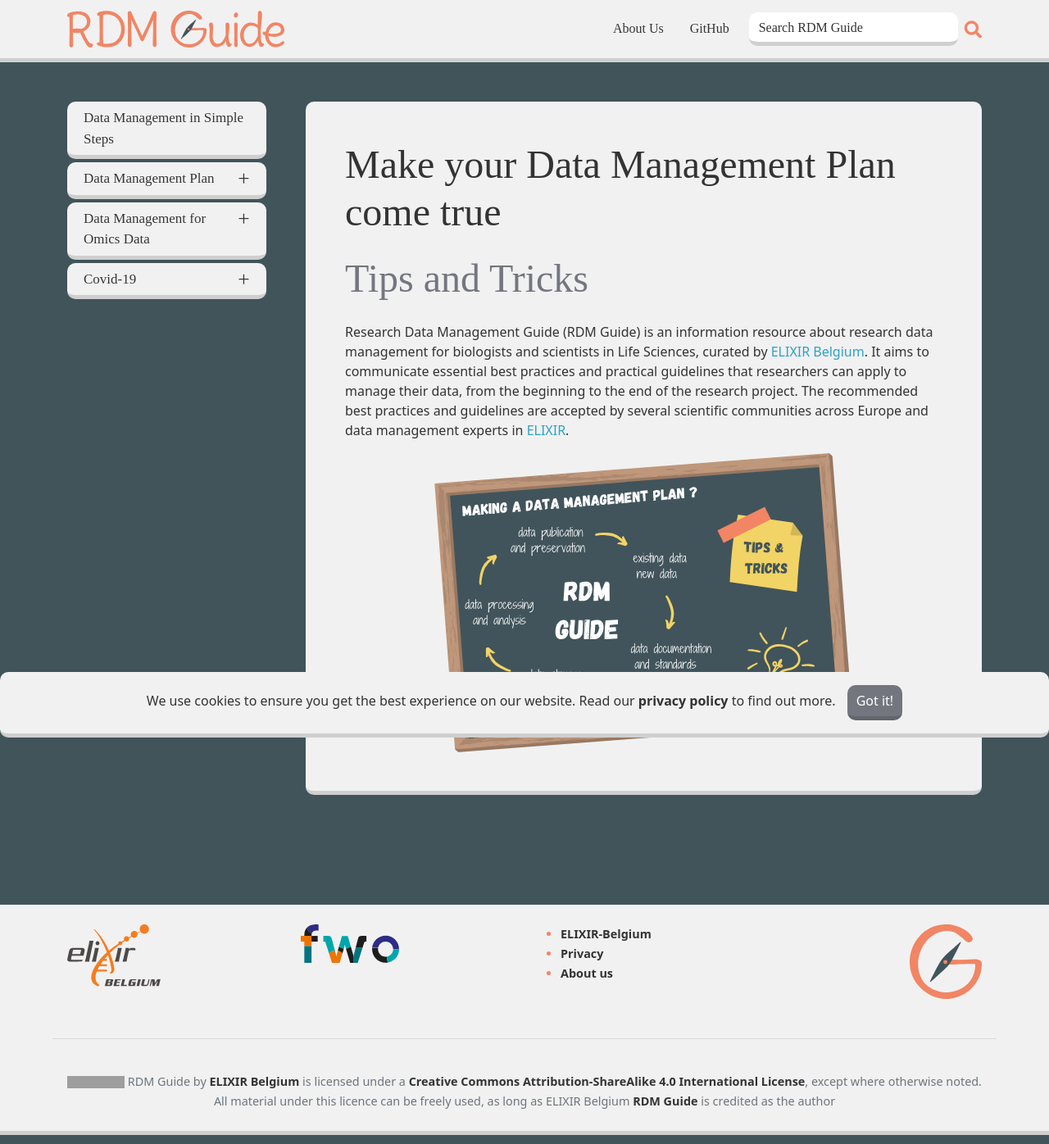
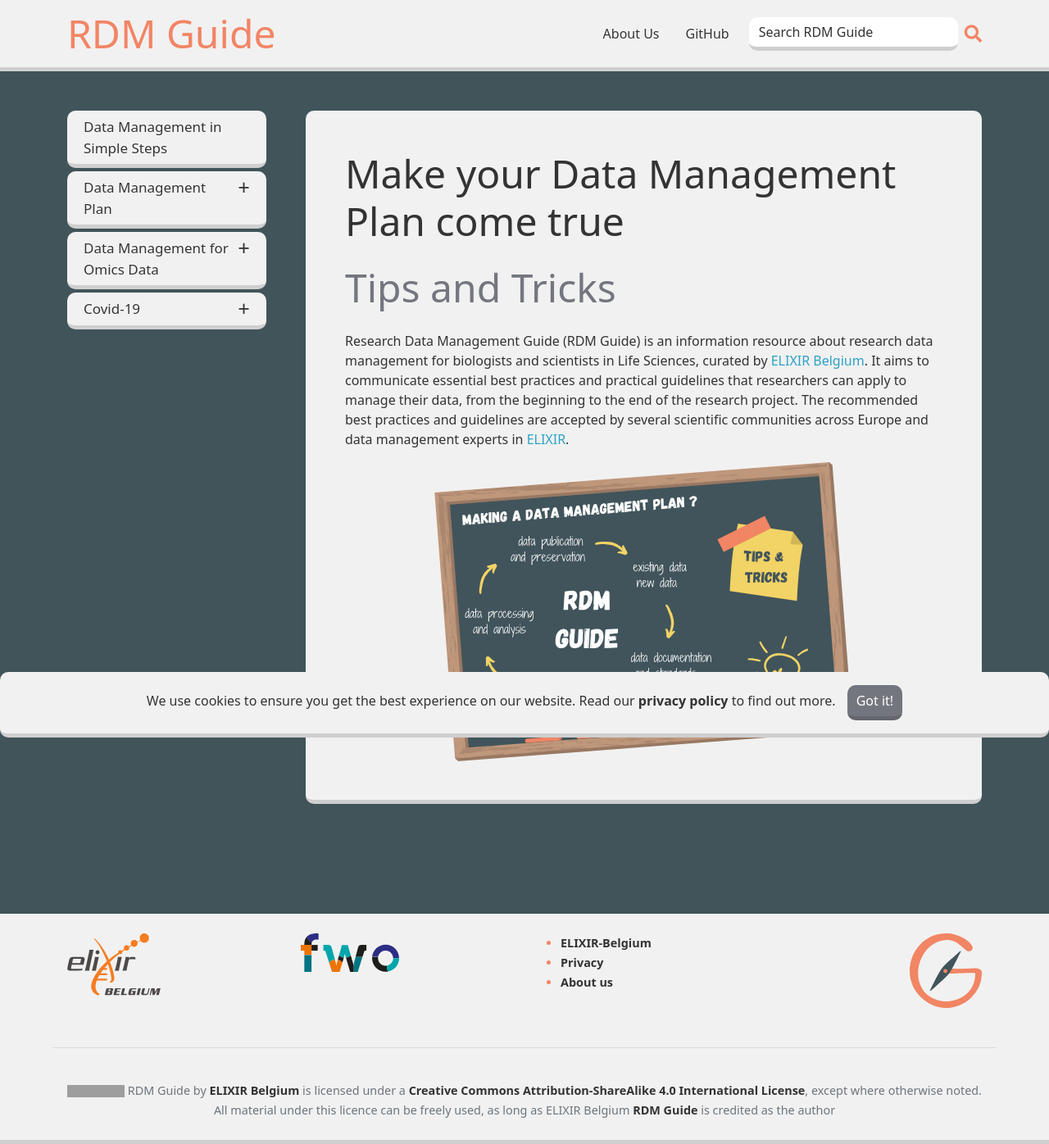
Before and after one commit to ELIXIR-Belgium/rdm-guide, a Jekyll site: the page built from index.md, in a window 1280 px wide. Shown: the whole page at 82% size. Built offline with Jekyll 4.4.1, drawn with Linux system fonts in a browser that asks for light colours; some web fonts are replaced; grey boxes are pictures that could not be loaded.

Commit message:
font changes

```diff
--- a/_includes/topnav.html
+++ b/_includes/topnav.html
@@ -2,9 +2,9 @@
 <header>
     <a class="visually-hidden-focusable" href='#main'>Skip to content</a>
     <a class="visually-hidden-focusable" href='#footer'>Skip to footer</a>
-    <nav class="navbar navbar-expand-lg mb-3 mb-lg-5">
+    <nav class="navbar navbar-expand-lg mb-3 mb-lg-5 py-0">
         <div class="container">
-            <a class="navbar-brand" href="{{ 'index.html' | relative_url }}"><img alt="RDM Guide logo" src="{{ 'assets/img/RDMGuide_logo-01.svg' | relative_url }}"></a>
+            <a class="navbar-brand" href="{{ 'index.html' | relative_url }}">RDM Guide</a>
             <button class="navbar-toggler" type="button" data-bs-toggle="collapse" data-bs-target="#navbarCollapse" aria-controls="navbarCollapse" aria-expanded="false" aria-label="Toggle navigation">
                 <i title="navbar-toggler" class="fa fa-bars"></i>
             </button>
--- a/assets/css/main.css
+++ b/assets/css/main.css
@@ -13,7 +13,7 @@
     --footer-bg: var(--light-grey);
     --footer-color: #333;
     --white-text: var(--white);
-    --title-font: 'Delius', cursive;
+    --title-font: var(--bs-font-sans-serif)
 }
 
 /*-----General styling-----*/
@@ -863,3 +863,12 @@ iframe {
 .alert-info {
     background-color: #2ca2c659;
 }
+
+.navbar-brand {
+    color: var(--primary-theme-color);
+    font-size: 3em;
+}
+
+.navbar-brand:hover {
+    color:#a05e4a;
+}
```
